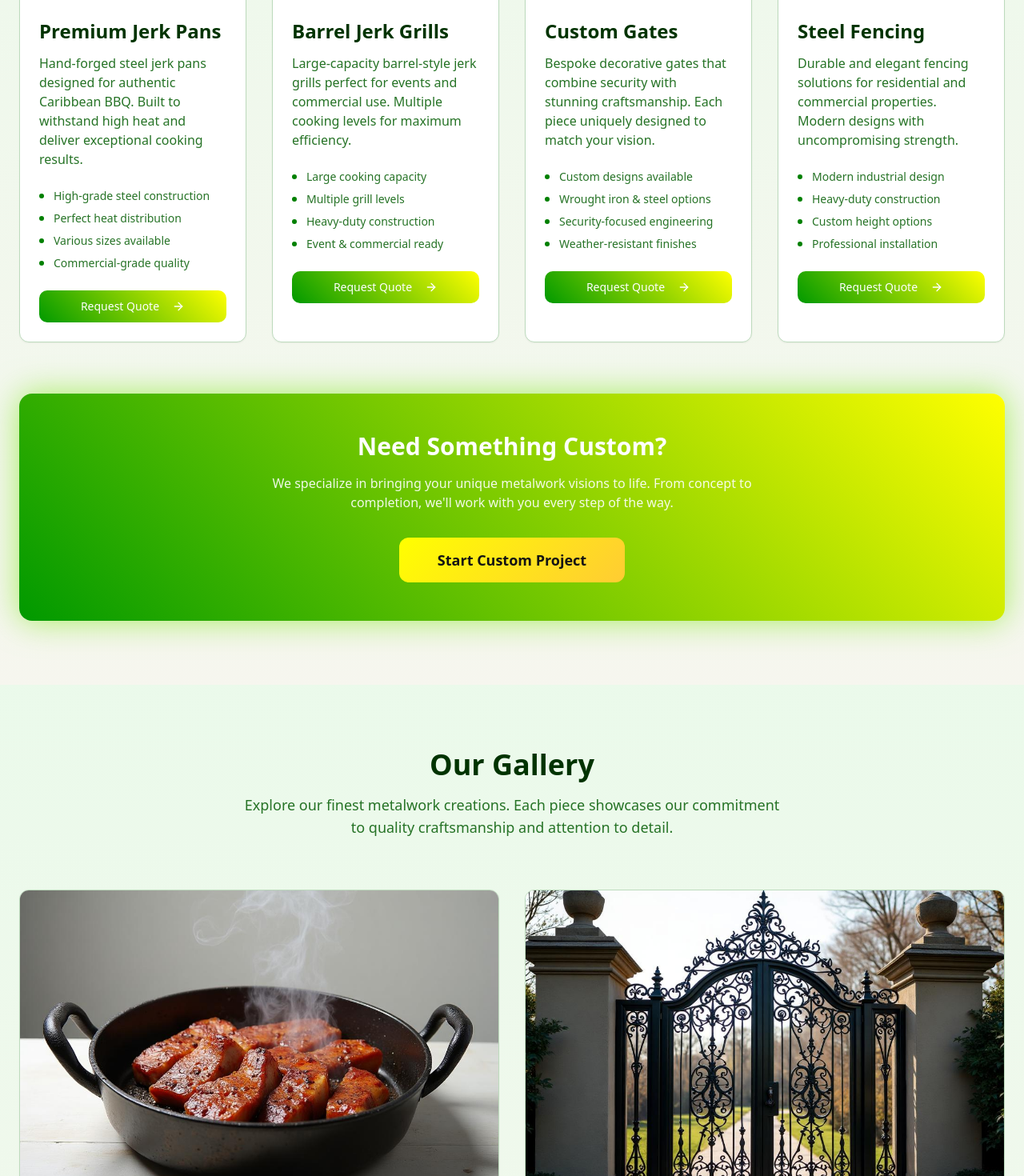
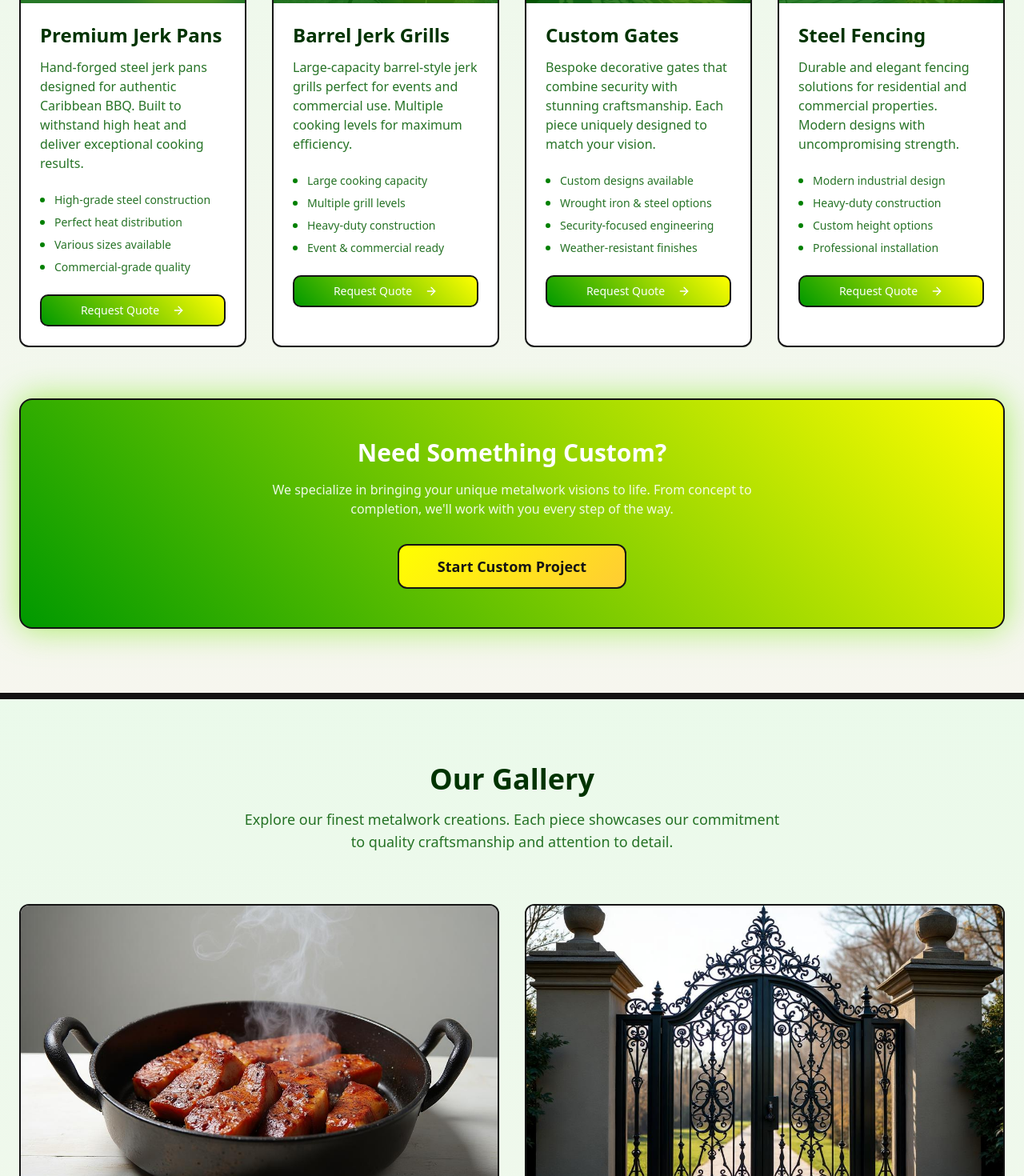
Before and after one commit to codesleeps/metalcraft-forge-hub, a React (Vite) app: page / in a window 1280 px wide. Shown: the part 1330-2800 px from the top of the page at 80% size. Built offline with nearby package versions, Linux system fonts and the light colour scheme; no server answers.

Commit message:
Add borders to elements
Add black borders to buttons, cards, and between sections to enhance visual separation and definition.

```diff
--- a/src/components/AuthForm.tsx
+++ b/src/components/AuthForm.tsx
@@ -132,7 +132,7 @@ const AuthForm = ({ onClose }: AuthFormProps) => {
 
   return (
     <div className="absolute inset-0 bg-black/80 backdrop-blur-sm z-50 flex items-center justify-center p-4">
-      <Card className="w-full max-w-md p-8 relative">
+      <Card className="w-full max-w-md p-8 relative border-2 border-black shadow-glow">
         <button
           onClick={onClose}
           className="absolute top-4 right-4 text-muted-foreground hover:text-foreground transition-colors"
--- a/src/components/ContactForm.tsx
+++ b/src/components/ContactForm.tsx
@@ -105,7 +105,7 @@ const ContactForm = () => {
   ];
 
   return (
-    <section id="contact" className="py-20 bg-background">
+    <section id="contact" className="py-20 bg-background border-t-4 border-black">
       <div className="container mx-auto px-4 lg:px-6">
         {/* Section Header */}
         <div className="text-center max-w-3xl mx-auto mb-16">
@@ -119,7 +119,7 @@ const ContactForm = () => {
 
         <div className="grid lg:grid-cols-2 gap-12">
           {/* Contact Form */}
-          <Card className="p-8 shadow-steel">
+          <Card className="p-8 border-2 border-black shadow-glow">
             <h3 className="text-2xl font-bold text-foreground mb-6">Request Your Quote</h3>
 
             <form onSubmit={handleSubmit} className="space-y-6">
@@ -227,7 +227,7 @@ const ContactForm = () => {
 
           {/* Contact Information */}
           <div className="space-y-8">
-            <div className="bg-primary rounded-2xl p-8 text-white">
+            <div className="bg-primary rounded-2xl p-8 text-white border-2 border-black shadow-glow">
               <h3 className="text-2xl font-bold mb-6">Get In Touch</h3>
               <p className="text-primary-foreground/80 mb-8">
                 Have questions? We're here to help. Reach out using any of the methods below
@@ -252,7 +252,7 @@ const ContactForm = () => {
             </div>
 
             {/* Emergency Contact */}
-            <Card className="p-6 border-2 border-primary/20 bg-primary/5">
+            <Card className="p-6 border-2 border-black bg-primary/5 shadow-glow">
               <h4 className="text-xl font-bold text-foreground mb-3">Emergency Repairs</h4>
               <p className="text-muted-foreground mb-4">
                 Gate won't close? Fencing damaged? We offer 24/7 emergency repair services.
--- a/src/components/Gallery.tsx
+++ b/src/components/Gallery.tsx
@@ -33,7 +33,7 @@ const Gallery = () => {
   ];
 
   return (
-    <section id="gallery" className="py-20 bg-gradient-card">
+    <section id="gallery" className="py-20 bg-gradient-card border-t-4 border-b-4 border-black">
       <div className="container mx-auto px-4 lg:px-6">
         <div className="text-center mb-16">
           <h2 className="text-4xl font-bold text-foreground mb-4">
@@ -49,7 +49,7 @@ const Gallery = () => {
           {galleryItems.map((item) => (
             <Card
               key={item.id}
-              className="group overflow-hidden hover:shadow-glow transition-all duration-300 cursor-pointer"
+              className="group overflow-hidden hover:shadow-glow transition-all duration-300 cursor-pointer border-2 border-black"
             >
               <CardContent className="p-0">
                 <div className="aspect-[4/3] overflow-hidden">
--- a/src/components/Hero.tsx
+++ b/src/components/Hero.tsx
@@ -4,7 +4,7 @@ import heroWelding from "@/assets/hero-welding.jpg";
 
 const Hero = () => {
   return (
-    <section id="home" className="relative min-h-screen flex items-center justify-center overflow-hidden">
+    <section id="home" className="relative min-h-screen flex items-center justify-center overflow-hidden border-b-4 border-black">
       {/* Background Image with Overlay */}
       <div
         className="absolute inset-0 bg-cover bg-center bg-no-repeat"
@@ -40,7 +40,7 @@ const Hero = () => {
               </Button>
             </div>
 
-            <div className="grid grid-cols-3 gap-8 pt-12 border-t border-green-medium/30">
+            <div className="grid grid-cols-3 gap-8 pt-12 border-t-2 border-yellow/50">
               <div className="text-center">
                 <div className="flex items-center justify-center mb-2">
                   <Shield className="h-6 w-6 text-white mr-2" />
--- a/src/components/ProductShowcase.tsx
+++ b/src/components/ProductShowcase.tsx
@@ -65,7 +65,7 @@ const ProductShowcase = () => {
   ];
 
   return (
-    <section id="products" className="py-20 bg-gradient-card">
+    <section id="products" className="py-20 bg-gradient-card border-t-4 border-b-4 border-black">
       <div className="container mx-auto px-4 lg:px-6">
         {/* Section Header */}
         <div className="text-center max-w-3xl mx-auto mb-16">
@@ -81,7 +81,7 @@ const ProductShowcase = () => {
         {/* Products Grid */}
         <div className="grid md:grid-cols-2 lg:grid-cols-2 xl:grid-cols-4 gap-8">
           {products.map((product) => (
-            <Card key={product.id} className="group overflow-hidden hover:shadow-glow transition-all duration-500">
+            <Card key={product.id} className="group overflow-hidden hover:shadow-glow transition-all duration-500 border-2 border-black">
               {/* Product Image */}
               <div className="relative h-64 overflow-hidden">
                 <img
@@ -132,7 +132,7 @@ const ProductShowcase = () => {
 
         {/* CTA Section */}
         <div className="text-center mt-16">
-          <div className="bg-gradient-primary rounded-2xl p-8 md:p-12 text-center shadow-glow">
+          <div className="bg-gradient-primary rounded-2xl p-8 md:p-12 text-center shadow-glow border-2 border-black">
             <h3 className="text-3xl font-bold text-white mb-4">
               Need Something Custom?
             </h3>
--- a/src/components/ui/button.tsx
+++ b/src/components/ui/button.tsx
@@ -9,21 +9,20 @@ const buttonVariants = cva(
   {
     variants: {
       variant: {
-        default: "bg-primary text-primary-foreground hover:bg-primary/90",
+        default: "bg-primary text-primary-foreground hover:bg-primary/90 border-2 border-black",
         destructive:
           "bg-destructive text-destructive-foreground hover:bg-destructive/90",
-        outline:
-          "border border-input bg-background hover:bg-accent hover:text-accent-foreground",
+        outline: "border border-input bg-background hover:bg-accent hover:text-accent-foreground border-2 border-black",
         secondary:
           "bg-secondary text-secondary-foreground hover:bg-secondary/80",
         ghost: "hover:bg-accent hover:text-accent-foreground",
         link: "text-primary underline-offset-4 hover:underline",
-        /* Green Yellow Gradient Variants */
-        forge: "bg-gradient-primary text-white hover:shadow-glow metal-shine",
-        yellow: "bg-gradient-yellow text-black hover:shadow-yellow metal-shine",
-        green: "bg-gradient-green text-white hover:shadow-green metal-shine",
-        glow: "bg-gradient-secondary text-black hover:shadow-glow animate-forge-glow",
-        primary: "bg-gradient-primary text-white hover:bg-gradient-secondary transition-all duration-300",
+        /* Green Yellow Gradient Variants with Black Borders */
+        forge: "bg-gradient-primary text-white hover:shadow-glow metal-shine border-2 border-black",
+        yellow: "bg-gradient-yellow text-black hover:shadow-yellow metal-shine border-2 border-black",
+        green: "bg-gradient-green text-white hover:shadow-green metal-shine border-2 border-black",
+        glow: "bg-gradient-secondary text-black hover:shadow-glow animate-forge-glow border-2 border-black",
+        primary: "bg-gradient-primary text-white hover:bg-gradient-secondary transition-all duration-300 border-2 border-black",
       },
       size: {
         default: "h-10 px-4 py-2",
--- a/src/pages/Index.tsx
+++ b/src/pages/Index.tsx
@@ -14,7 +14,7 @@ const Index = () => {
       <ContactForm />
 
       {/* Footer */}
-      <footer className="bg-gradient-green text-white py-12">
+      <footer className="bg-gradient-green text-white py-12 border-t-4 border-black">
         <div className="container mx-auto px-4 lg:px-6">
           <div className="grid md:grid-cols-3 gap-8">
             <div>
@@ -44,7 +44,7 @@ const Index = () => {
               </div>
             </div>
           </div>
-          <div className="border-t border-yellow/30 mt-8 pt-8 text-center text-sm">
+          <div className="border-t-2 border-yellow/50 mt-8 pt-8 text-center text-sm">
             <p>&copy; 2024 MetalCraft Forge. All rights reserved. Built with precision and pride.</p>
           </div>
         </div>
```
